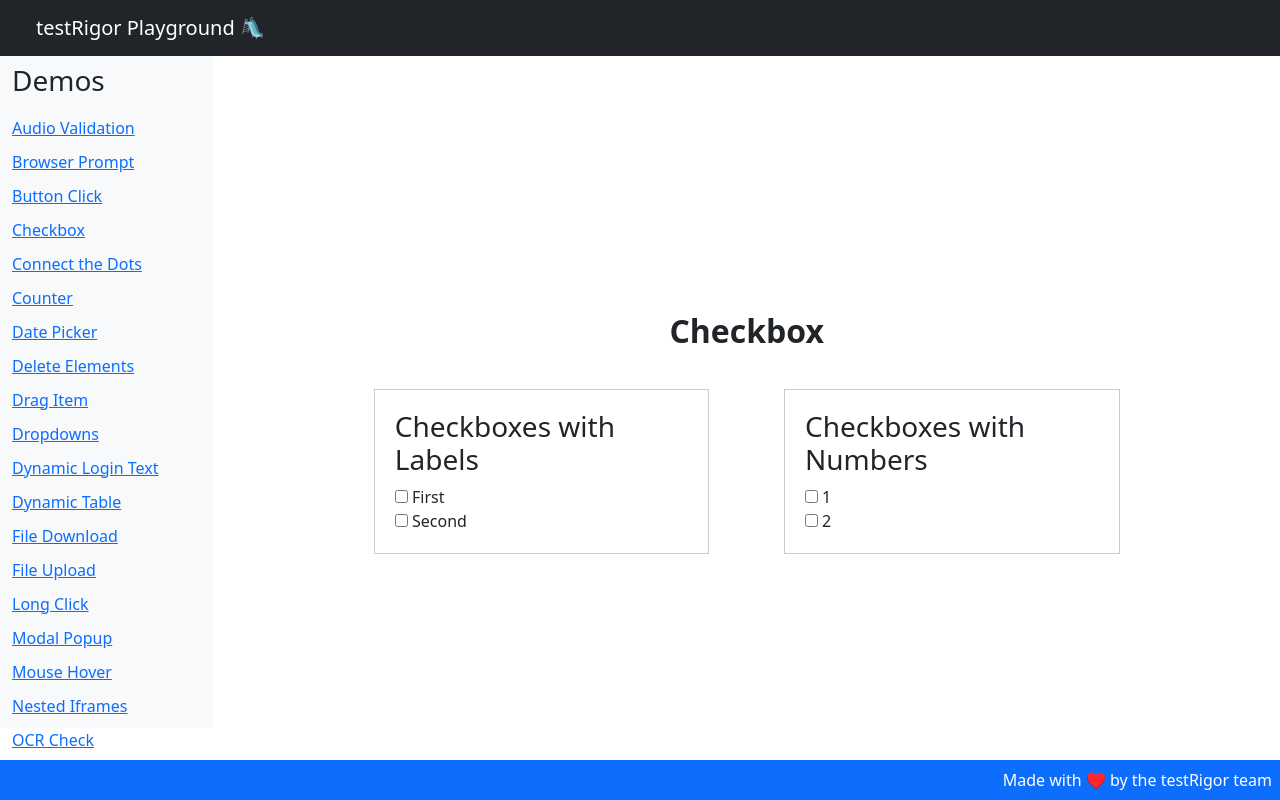
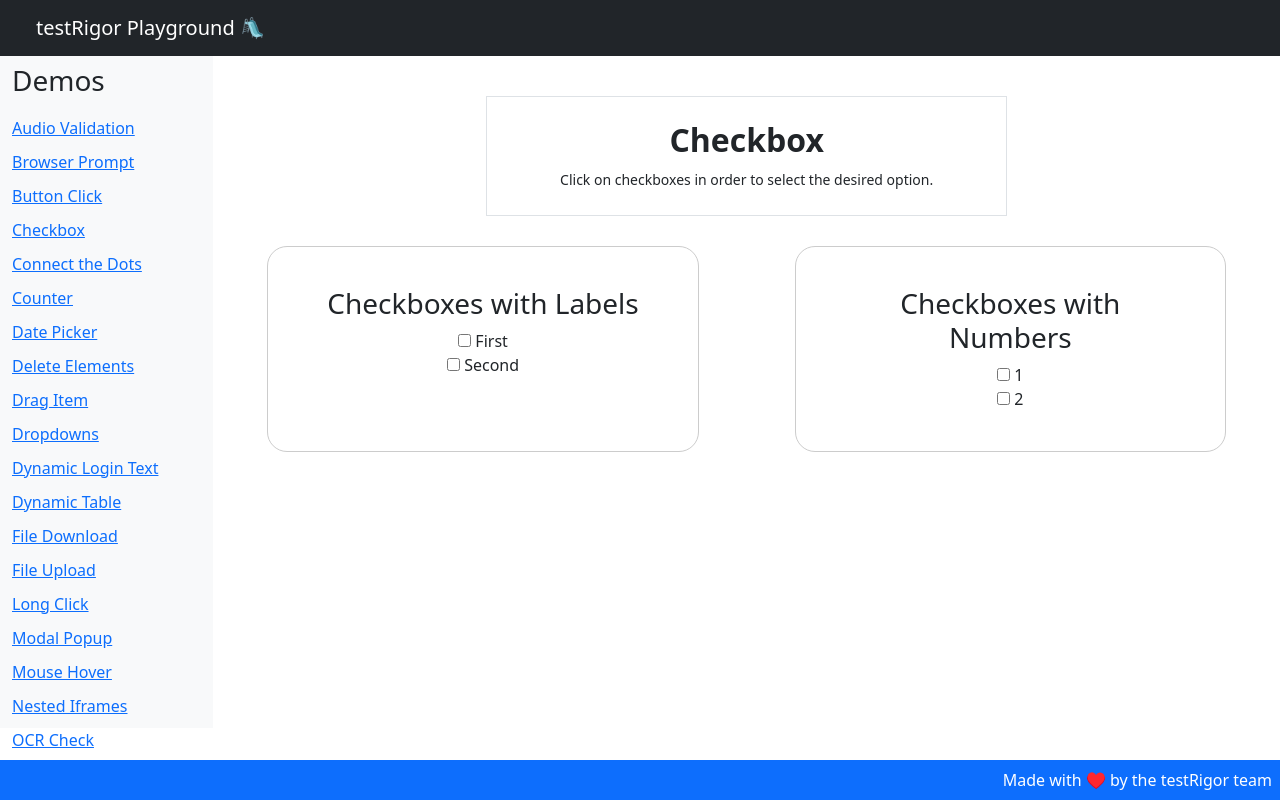
Before and after one commit to thiagonunes11/testRigorPlayground, a React (Create React App) app: page /checkbox in a window 1280 px wide. Built offline with nearby package versions, Linux system fonts and the light colour scheme.

Commit message:
small redesign

```diff
--- a/src/pages/checkbox.js
+++ b/src/pages/checkbox.js
@@ -2,11 +2,17 @@ import React from 'react';
 
 const CheckboxPage = () => {
     return (
-        <div style={{ display: 'flex', flexDirection: 'column', alignItems: 'center', height: '100vh', justifyContent: 'center' }}>
-            <h1 className="fs-2 fw-bold">Checkbox</h1>
+        <main className="container text-center mt-5">
+            <div className="row justify-content-center">
+                <div className="col-6 border p-2 pt-4 justify-content-center">
+                    <h1 className="fs-2 fw-bold">Checkbox</h1>
+                    <p><small>Click on checkboxes in order to select the desired option.</small></p>
+                </div>
+            </div>
+
             <div style={{ display: 'flex', justifyContent: 'space-between', padding: '30px' }}>
                 {/* First Box */}
-                <div style={{ border: '1px solid #ccc', padding: '20px', width: '45%' }}>
+                <div style={{ border: '1px solid #ccc', borderRadius: '20px', padding: '40px', width: '45%' }}>
                     <h3>Checkboxes with Labels</h3>
                     <div>
                         <label>
@@ -21,7 +27,7 @@ const CheckboxPage = () => {
                 </div>
 
                 {/* Second Box */}
-                <div style={{ border: '1px solid #ccc', padding: '20px', width: '45%' }}>
+                <div style={{ border: '1px solid #ccc', borderRadius: '20px', padding: '40px', width: '45%' }}>
                     <h3>Checkboxes with Numbers</h3>
                     <div>
                         <label>
@@ -35,7 +41,7 @@ const CheckboxPage = () => {
                     </div>
                 </div>
             </div>
-        </div>
+        </main>
 
     );
 };
```
